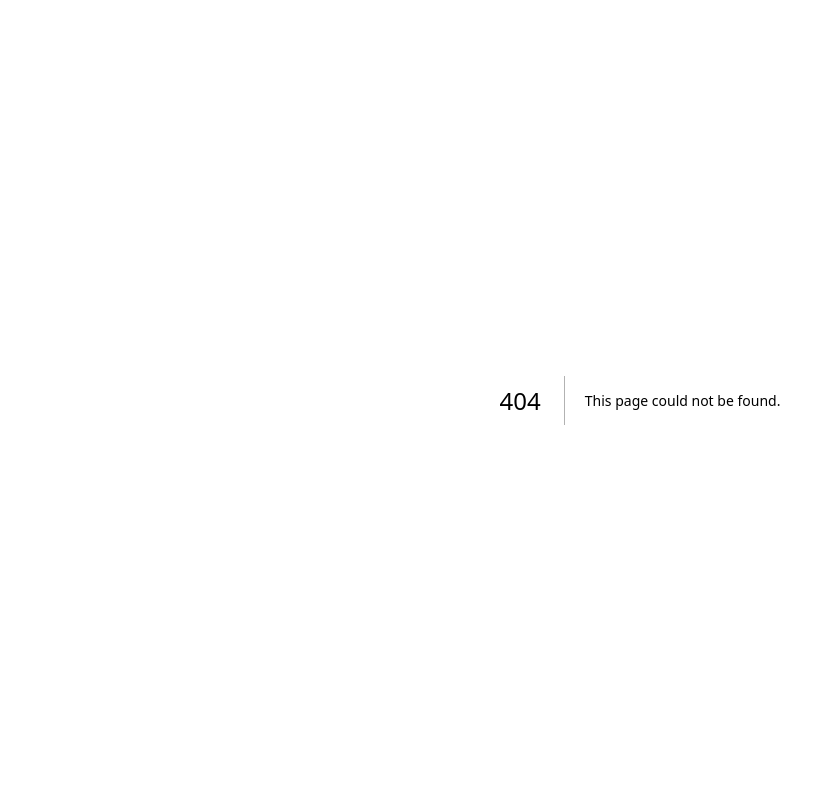
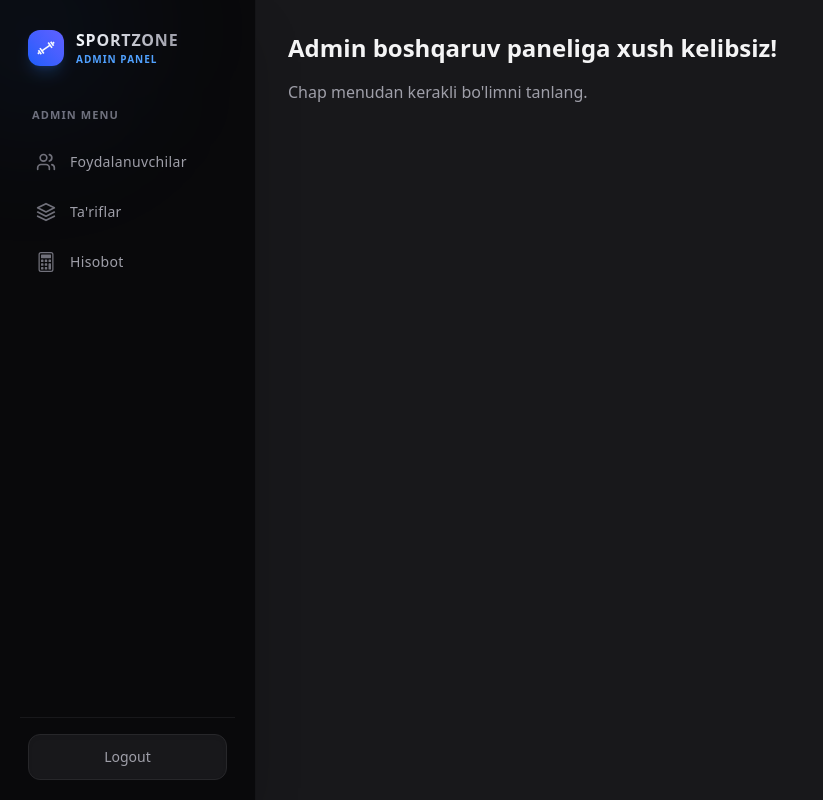
Before and after one commit to Abbos1309/sportZone, a Next.js app: page /admin in a window 1280 px wide. Before the commit this address had no page. Shown: the whole page, without its empty margins (0-823 px from the left). Built offline with nearby package versions, Linux system fonts and the light colour scheme.

Commit message:
admin uchun layout va page qo'shildi!

```diff
--- /dev/null
+++ b/app/admin/foydalanuvchilar/page.tsx
@@ -0,0 +1,12 @@
+
+function page() {
+  return (
+    <div>
+
+
+
+    </div>
+  )
+}
+
+export default page
--- /dev/null
+++ b/app/admin/layout.tsx
@@ -0,0 +1,55 @@
+'use client';
+import Link from 'next/link';
+import { LuUsers } from "react-icons/lu";
+import { CgGym } from "react-icons/cg";
+import { FiLayers } from "react-icons/fi";
+import { BsCalculator } from "react-icons/bs";
+
+export default function AdminLayout({ children }: { children: React.ReactNode }) {
+  return (
+    <div className="flex min-h-screen bg-zinc-900 text-zinc-100">
+
+      {/* MANA SHU YERGA HOZIRGI SIDEBAR KODINGIZNI QO'YASIZ */}
+      <div className="w-64 bg-zinc-950 text-zinc-100 flex flex-col justify-between p-5 min-h-screen border-r border-zinc-800/40 shadow-2xl relative overflow-hidden">
+        <div className="absolute top-[-50px] left-[-50px] w-40 h-40 bg-blue-500/10 rounded-full blur-[80px] pointer-events-none" />
+        <div>
+          <div className="flex items-center gap-3 mb-10 mt-2 px-2 group">
+            <div className="bg-gradient-to-tr from-blue-600 to-indigo-500 text-white p-2 rounded-xl text-xl shadow-lg shadow-blue-500/20 transform group-hover:rotate-6 transition-transform">
+              <CgGym/>
+            </div>
+            <div className="flex flex-col">
+              <span className="text-base font-extrabold tracking-wider bg-clip-text text-transparent bg-gradient-to-r from-white to-zinc-400">SPORTZONE</span>
+              <span className="text-[10px] text-blue-400 font-bold tracking-widest uppercase">Admin Panel</span>
+            </div>
+          </div>
+
+          <p className="text-[11px] font-bold text-zinc-500 tracking-widest uppercase px-3 mb-4">Admin Menu</p>
+
+          <nav className="space-y-1.5">
+            <Link href="/admin/foydalanuvchilar" className="flex items-center gap-3.5 px-4 py-3 rounded-xl text-zinc-400 hover:text-zinc-100 hover:bg-zinc-900/60 hover:translate-x-1 transition-all duration-200 group relative">
+              <span className="text-xl text-zinc-500 group-hover:text-blue-400 transition-colors"><LuUsers/></span>
+              <span className="font-medium text-sm tracking-wide">Foydalanuvchilar</span>
+            </Link>
+            <Link href="/admin/create-job" className="flex items-center gap-3.5 px-4 py-3 rounded-xl text-zinc-400 hover:text-zinc-100 hover:bg-zinc-900/60 hover:translate-x-1 transition-all duration-200 group relative">
+              <span className="text-xl text-zinc-500 group-hover:text-blue-400 transition-colors"><FiLayers/></span>
+              <span className="font-medium text-sm tracking-wide">Ta'riflar</span>
+            </Link>
+            <Link href="/admin/applies" className="flex items-center gap-3.5 px-4 py-3 rounded-xl text-zinc-400 hover:text-zinc-100 hover:bg-zinc-900/60 hover:translate-x-1 transition-all duration-200 group relative">
+              <span className="text-xl text-zinc-500 group-hover:text-blue-400 transition-colors"><BsCalculator/></span>
+              <span className="font-medium text-sm tracking-wide">Hisobot</span>
+            </Link>
+          </nav>
+        </div>
+        <div className="mt-auto px-2 pt-4 border-t border-zinc-900">
+          <button className="w-full bg-zinc-900 hover:bg-red-950/40 border border-zinc-800 hover:border-red-900/40 text-zinc-400 hover:text-red-400 py-3 rounded-xl font-medium transition-all duration-200 text-sm shadow-inner">Logout</button>
+        </div>
+      </div>
+
+      {/* O'NG TOMONDA ESA DINAMIK SAHIFALAR CHIQADI */}
+      <main className="flex-1 p-8 overflow-y-auto">
+        {children}
+      </main>
+
+    </div>
+  );
+}
--- /dev/null
+++ b/app/admin/page.tsx
@@ -0,0 +1,11 @@
+
+
+
+export default function AdminDashboard() {
+  return (
+    <div>
+      <h1 className="text-2xl font-bold mb-4">Admin boshqaruv paneliga xush kelibsiz!</h1>
+      <p className="text-zinc-400">Chap menudan kerakli bo'limni tanlang.</p>
+    </div>
+  );
+}
--- a/package.json
+++ b/package.json
@@ -13,6 +13,7 @@
     "next": "16.2.9",
     "react": "19.2.4",
     "react-dom": "19.2.4",
+    "react-icons": "^5.7.0",
     "rodal": "^2.1.0"
   },
   "devDependencies": {
```
Also changed, not shown: app/page.tsx (+68 -1 lines), app/admin/hisobotlar/page.tsx (added), app/admin/ta'riflar/page.tsx (added), 1 other file (tests, documents, lock files or other folders).
